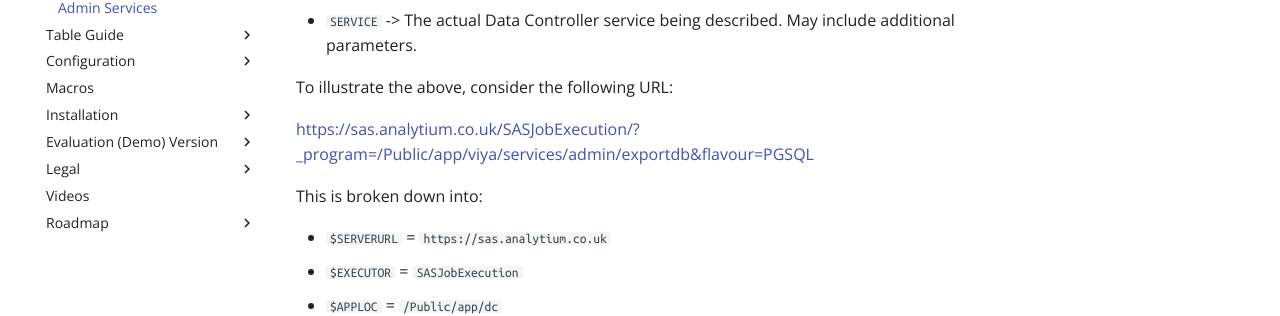
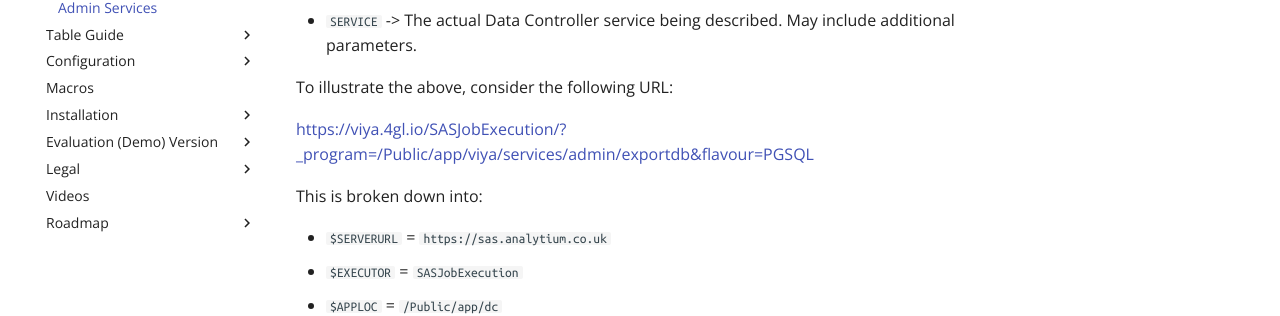
Before and after one commit to datacontroller/docs.datacontroller.io, an MkDocs documentation site: the page built from docs/admin-services.md, in a window 1280 px wide and 900 px high. Shown: the part 391-707 px from the top of the window. Built offline with MkDocs 1.6.1 and Material for MkDocs 9.7.7, drawn with Linux system fonts in a browser that asks for light colours; comment, search, counter and statistics services are not loaded; some of the changed lines change nothing that is shown.

Commit message:
chore: automated commit

```diff
--- a/docs/admin-services.md
+++ b/docs/admin-services.md
@@ -15,7 +15,7 @@
 
 To illustrate the above, consider the following URL:
 
-[https://sas.analytium.co.uk/SASJobExecution/?_program=/Public/app/viya/services/admin/exportdb&flavour=PGSQL](https://sas.analytium.co.uk/SASJobExecution/?_program=/Public/app/viya/services/admin/exportdb&flavour=PGSQL
+[https://viya.4gl.io/SASJobExecution/?_program=/Public/app/viya/services/admin/exportdb&flavour=PGSQL](https://viya.4gl.io/SASJobExecution/?_program=/Public/app/viya/services/admin/exportdb&flavour=PGSQL
 )
 
 This is broken down into:
```
